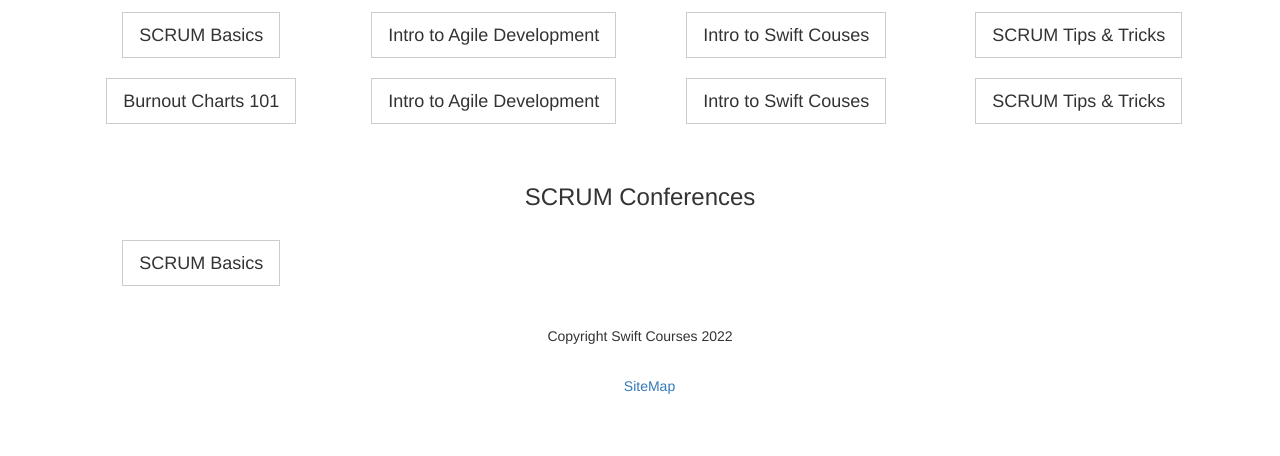
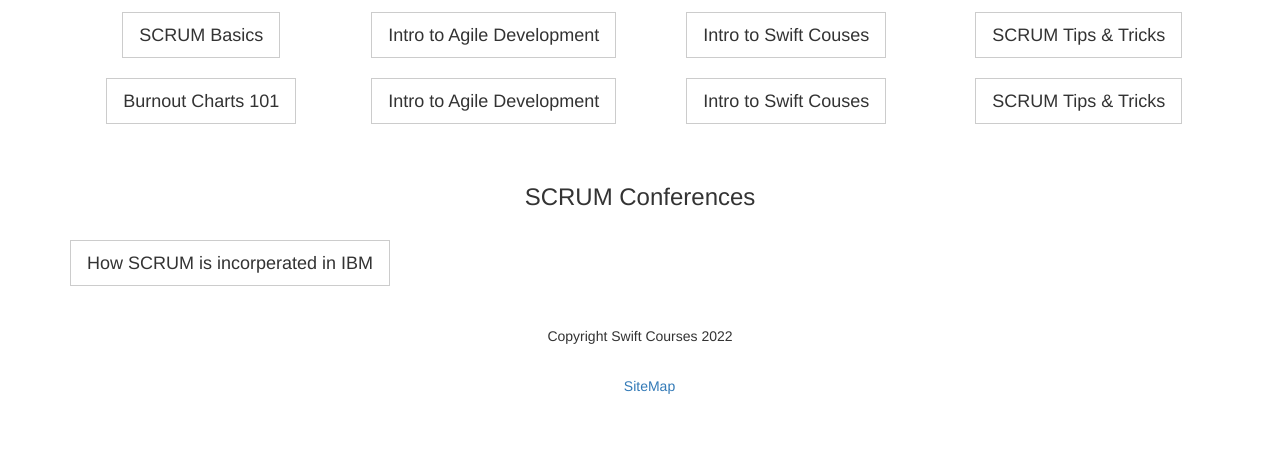
Before and after one commit to Void-Stag/Flask-Assessment, a Flask app: page /events in a window 1280 px wide. Shown: the part 387-843 px from the top of the page. Run offline with Flask 3, Linux system fonts and the light colour scheme; parts of the project's set-up code (start-up, migrations or seed data) failed here and were passed over; some libraries are stand-ins or nearby versions.

Commit message:
Update event.html

```diff
--- a/App3_Scrum_080222/app/templates/event.html
+++ b/App3_Scrum_080222/app/templates/event.html
@@ -89,11 +89,11 @@
   <h3>SCRUM Conferences</h3><br>
   <div class="row">
     <div class="col-sm-3">
-      <button class="btn btn-default btn-lg" data-toggle="collapse" data-target="#SCRUM_Basics">SCRUM Basics</button>
+      <button class="btn btn-default btn-lg" data-toggle="collapse" data-target="#SCRUM_IBM">How SCRUM is incorperated in IBM</button>
 
-      <div id="SCRUM_Basics" class="collapse">
-        <p>Want to learn more about SCRUM? This is for you! Come along and find out what SCRUM is and how it is used.<br>
-        Location: DMU Hugh Aston 2.76 - 22/12/22 @ 1:30pm</p>
+      <div id="SCRUM_IBM" class="collapse">
+        <p>A Project Manager from IBM is coming in to talk about how IBM uses SCRUM and why it improves ongoing project management<br>
+        Location: DMU Gateway 3.11 - 23/05/23 @ 12pm</p>
       </div>
 
     </div>
```
